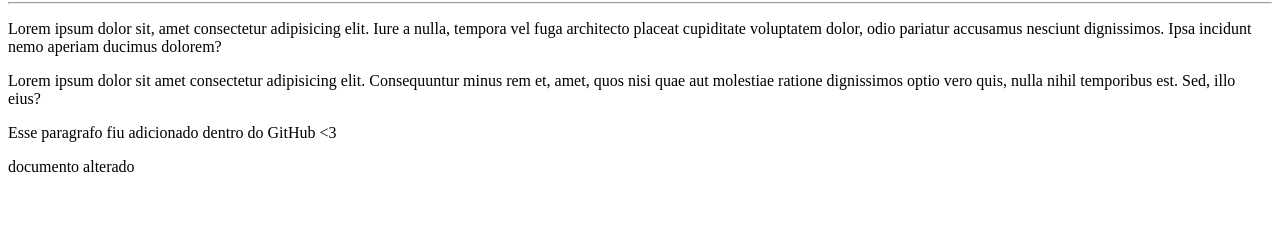
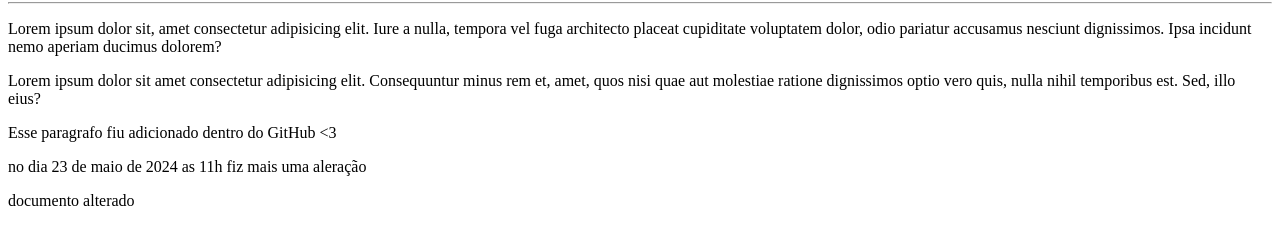
Before and after one commit to marcio-mb/Ola-Mundo, a plain HTML site: page site-exemplo/index.html in a window 1280 px wide. Shown: the part 78-322 px from the top of the page. Drawn offline with Linux system fonts and the light colour scheme.

Commit message:
feita mais uma alteração

```diff
--- a/site-exemplo/index.html
+++ b/site-exemplo/index.html
@@ -12,6 +12,7 @@
     </p>
     <p>Lorem ipsum dolor sit amet consectetur adipisicing elit. Consequuntur minus rem et, amet, quos nisi quae aut molestiae ratione dignissimos optio vero quis, nulla nihil temporibus est. Sed, illo eius?</p>
     <p>Esse paragrafo fiu adicionado dentro do GitHub &lt;3 </p>
+    <P>no dia 23 de maio de 2024 as 11h fiz mais uma aleração</P>
     <P>documento alterado</P>
 </body>
 </html>
```
